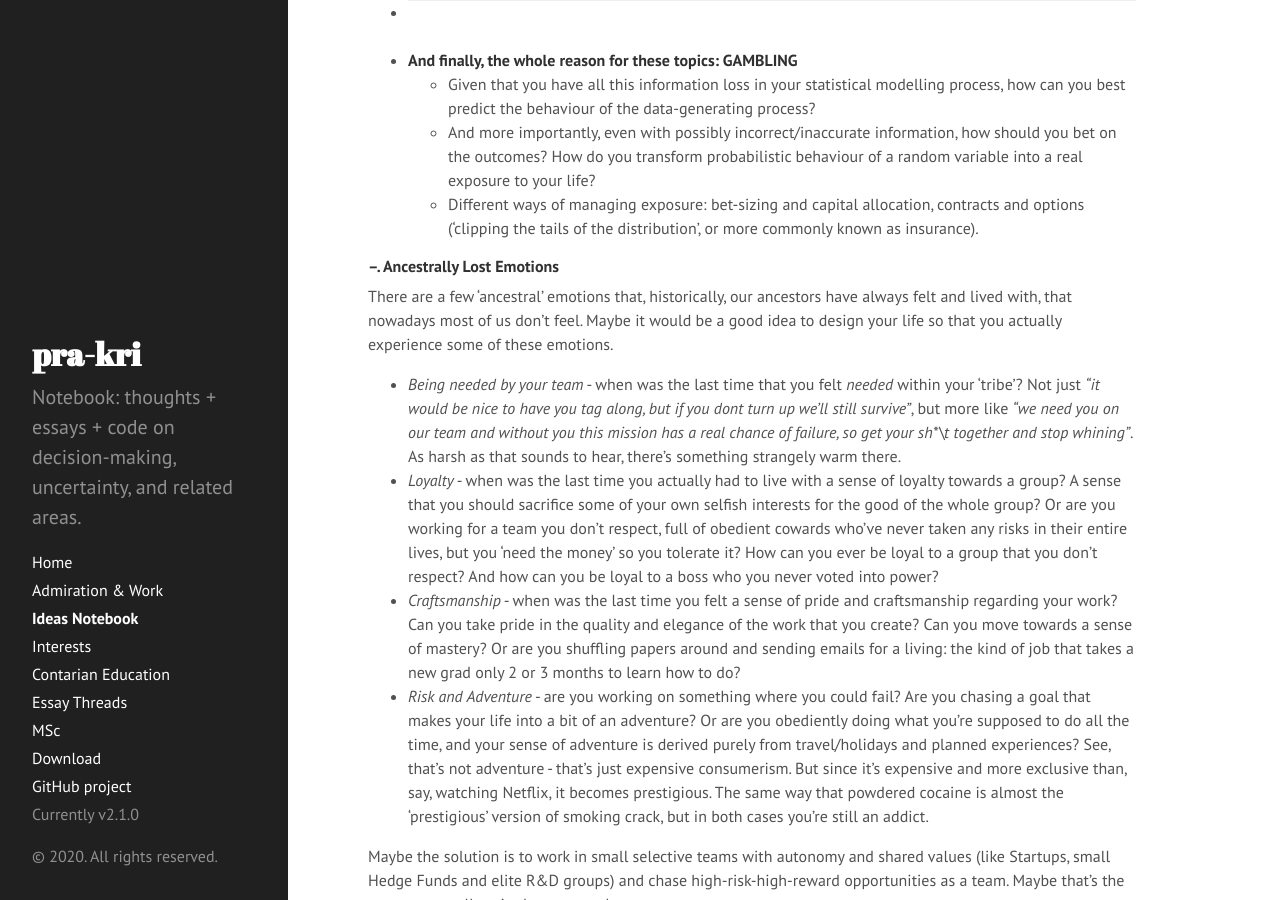
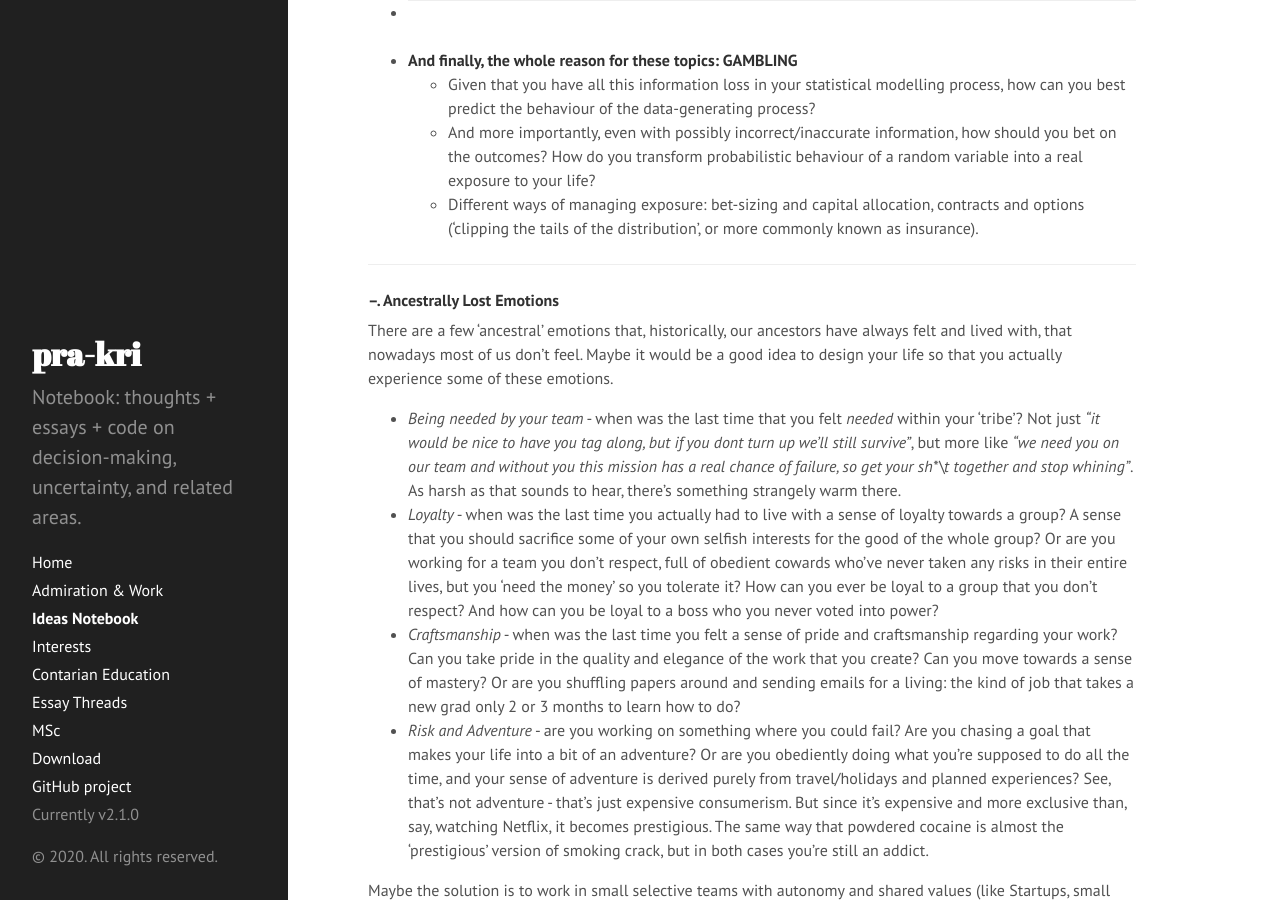
Before and after one commit to pra-kri/pra-kri.github.io, a Jekyll site: the page built from IdeasNotebook.md, in a window 1280 px wide and 900 px high, scrolled down 1906 px. Built offline with Jekyll 4.4.1, drawn with Linux system fonts in a browser that asks for light colours; Markdown is read by kramdown in place of the engine named in the settings.

```diff
--- a/IdeasNotebook.md
+++ b/IdeasNotebook.md
@@ -14,7 +14,7 @@ title: Ideas Notebook
 
 ---
 
-##### --. Information Loss as a framework for your research interests: the 'Procrustean Bed' of Statistics, Probability and Information Theory
+#### --. Information Loss as a framework for your research interests: the 'Procrustean Bed' of Statistics, Probability and Information Theory
 * **Probability Theory**
   * Given a random/uncertain/stochastic process, what sort of outcomes can it possibly generate?
   * Over a long time-span, what will these outcomes look like?
@@ -47,9 +47,9 @@ title: Ideas Notebook
   * Different ways of managing exposure: bet-sizing and capital allocation, contracts and options ('clipping the tails of the distribution', or more commonly known as insurance).
 
 
+---
 
-
-##### --. Ancestrally Lost Emotions
+#### --. Ancestrally Lost Emotions
 There are a few 'ancestral' emotions that, historically, our ancestors have always felt and lived with, that nowadays most of us don't feel. Maybe it would be a good idea to design your life so that you actually experience some of these emotions.
 * *Being needed by your team* - when was the last time that you felt *needed* within your 'tribe'? Not just *"it would be nice to have you tag along, but if you dont turn up we'll still survive"*, but more like *"we need you on our team and without you this mission has a real chance of failure, so get your sh\*\t together and stop whining"*. As harsh as that sounds to hear, there's something strangely warm there.
 * *Loyalty* - when was the last time you actually had to live with a sense of loyalty towards a group? A sense that you should sacrifice some of your own selfish interests for the good of the whole group? Or are you working for a team you don't respect, full of obedient cowards who've never taken any risks in their entire lives, but you 'need the money' so you tolerate it? How can you ever be loyal to a group that you don't respect? And how can you be loyal to a boss who you never voted into power?
@@ -60,7 +60,7 @@ Maybe the solution is to work in small selective teams with autonomy and shared
 
 ---
 
-##### --. Generating Process vs Realized Outcome
+#### --. Generating Process vs Realized Outcome
 * There's a difficult tension between focusing on the generating process vs focusing on the realized outcome.
 * When you focus on the process, and perfecting your 'craft' and on becoming ["So Good They Can't Ignore You"](https://commoncog.com/blog/so-good-they-cant-ignore-you/), you enjoy the day-to-day aspects of work much more, and you improve at a much faster rate.
 * But the whole point of being good at the process is so that you can eventually generate good outcomes. But focusing too much on the outcome makes you sacrifice energy optimising for something quite fleeting: after you generate the outcome, often you are left only with the skills that you picked up.
@@ -74,7 +74,7 @@ Judgement of process over outcome: "Heroes are heroes because they are heroic in
 
 ---
 
-##### --. Having Nothing to Lose, Stoicism, Antifragility and Underdogs
+#### --. Having Nothing to Lose, Stoicism, Antifragility and Underdogs
 * I think Stoicism and the idea behind a 'Memento Mori' can be summed up in this one line: "If I have 'nothing to lose' then it is all gain and I am antifragile" - NNT, Antifragile.
 * A few interesting ways to feel like you have nothing to lose (or feel like it's OK to fail):
   * 'Fear-Setting', and clearly defining the worst-case scenarios (Tim Ferriss)
@@ -98,7 +98,7 @@ Feeling like you have nothing to lose might invoke this state. If you have nothi
 
 ---
 
-##### --. Eustress vs Distress; Predator vs Prey Brain Chemistry...
+#### --. Eustress vs Distress; Predator vs Prey Brain Chemistry...
 
 * Look up later: is eustress just an optimal ratio of cortisol/adrenaline/dopamine? And is distress just a 'bad' balance of those hormones? If so, is the feeling of 'having nothing to lose' just a way of tricking your body into releasing less cortisol (?) so the hormone balance is more optimal?
 * What's the equivalent neuroscience for predatory and prey animals? Predatory animals (Tigers, Wolves, Lions... all the cool ones, really...) have nothing to lose when they hunt. They're already in a default state of 'not having much to eat', so anything they hunt is a positive reward. So maybe their actions are mostly dopamine-motivated?(simplistically speaking)
@@ -108,7 +108,7 @@ Feeling like you have nothing to lose might invoke this state. If you have nothi
 
 ---
 
-##### --. Writing and Expression: Forcing-Functions for Procedural Knowledge
+#### --. Writing and Expression: Forcing-Functions for Procedural Knowledge
 * Something interesting that I've learnt over the last term -  Writing and Expression expose your knowledge to a very useful constraint: the constraint of actually making sense.
 * Sometimes an idea can hibernate in your brain without it necessarily being examined thoroughly. Maybe you believe something because it sounds good, or because everyone else believes it. But the moment you commit to actually explaining the idea on paper, it gets 'exposed'.
 * Without a true understanding of the topic, you won't be able to write anything interesting or coherent. The act of explicitly writing down and exploring an idea on paper *exposes the gaps* in your thinking.
@@ -126,7 +126,7 @@ Feeling like you have nothing to lose might invoke this state. If you have nothi
 
 ---
 
-##### --. Writing: Verbal Explanations vs. Mathematical Proofs; finding the 'Verbal Threads'
+#### --. Writing: Verbal Explanations vs. Mathematical Proofs; finding the 'Verbal Threads'
 * Interestingly, if you look at your memory and understanding of a technical topic *months* after you learn it, the mathematical proofs aren't necessarily what you remember. In fact, what you remember is actually very verbal and/or spatial - you rely heavily on diagrams and verbal explanations. The equations are just representations of the ideas, but compressed into symbols to save space.
 * And similarly, when you listen to a lecturer, you don't focus on the maths symbols - you focus on the sentences that talk *about* those symbols, and *how* they're connected to each other.
 * So maybe the best way to learn technical material is to articulate the content in sentences, and *only then* are you allowed to compact/compress the ideas into symbols.
@@ -135,14 +135,14 @@ Feeling like you have nothing to lose might invoke this state. If you have nothi
 
 ---
 
-##### --. Rate maximisation of X/Y (Should you maximise the numerator, or minimise the denominator?)
+#### --. Rate maximisation of X/Y (Should you maximise the numerator, or minimise the denominator?)
 * You want to maximise the rate of X per Y. Trying to increase the rate of X is numerically, but not practically, equivalent to decreasing Y.
 * Real life example 1: Returns/Risk in finance. Maximising returns and finding alpha might be a very different activity to finding sources of risk and minimising them. But both actions lead to a higer ratio of returns to risk. Sounds very obvious, but maybe it gets forgotten in practice.
 * 'The essence of investment management is the management of risks, not the management of returns.' - Benjamin Graham
 
 ---
 
-##### --. Asymmetries between Losses and Gains...
+#### --. Asymmetries between Losses and Gains...
 * *Magnitude Asymmetry*: a 10% loss can only be 'evened out' with an 11.1% profit. Similarly, 50% loss can only be evened out with a 100% profit. ('volatility tax' M.Spitznagel)
 * *Time Asymmetry*: losses are usually quick (crashes, days), profits are much slower to accumulate (months, years).
 * *Psychological Asymmetry*: if you screw up and lose money at the start of the year on a single day, you'll effectively spend the rest of the year just playing catch-up to break even. How much stress that entails... I dont know... But if you spend the whole year making money and then lose it all on the last day, and break even, it won't be anywhere near as psychologically or physiologically stressful...
@@ -150,7 +150,7 @@ Feeling like you have nothing to lose might invoke this state. If you have nothi
 
 ---
 
-##### --. The Equation for Wisdom, and aging well...
+#### --. The Equation for Wisdom, and aging well...
 * The guys who I respect and whose 'wisdom' I take seriously all have something in common: they have the courage to stand up for what they believe in, and they say what's on their mind. They're willing to take risks and pay the price for their opinions. They're definitely not wimpy conflict-averse conformists, to put it lightly.
 * I still don't know what came first though: did their courage allow them to become wise and interesting, or did their internal wisdom tell them to be courageous?
 * Something that I've personally experienced: Every time I took a risk for something that I believed in, but scared me, I always ended up with some extra sense of self-respect afterwards, even if I failed.
@@ -161,14 +161,14 @@ Feeling like you have nothing to lose might invoke this state. If you have nothi
 
 ---
 
-##### --. Gatekeepers and Rejection
+#### --. Gatekeepers and Rejection
 * I've noticed that rejection feels refreshingly fair when it seems like I've been judged on my actual qualities. Sure, it hurts a little bit - but there's no 'salty' leftover resentment: I feel perfectly fine afterwards, and if anything it motivates me to improve my skills.
 * But when a rejection feels like it was based on surface level inaccurate information, and was made by someone who couldn't make a proper judgement, there's leftover resentment - it feels almost unethical. Most commonly,'unfair' rejections seem to come from gatekeepers: or those who don't have the skills to judge quality, but are in the position to do so. In other words, skillless recruiters and HR leeches with disproportionate power and influence. The types who are impressed by buzzwords and judge you based on the presence of those buzzwords, while the only tangible skill they themselves have is 'sending emails'. (But credit where credit is due: some of the recruiters thrive in a risky career where their income depends on their performance; I think that's quite respectable.)
 * This leads to a more interesting and deeper problem: information symmetry, signalling and honest representation.
 
 ---
 
-##### --. Countersignalling and Pretending
+#### --. Countersignalling and Pretending
 * Anyone would tell you how repulsive it is when someone pretends to be better than they actually are. Someone trying hard to look smart, interesting, strong, or any other positive trait, will always look stupid when they're found out. Bluffing is only (temporarily) impressive when it works.
 * The ethics of information-sharing, and spotting the pretenders, is kept deep in the memories of our DNA. Spotting a pretender brings out an instinctive, strong sense of repulsion and mistrust.
 * But something interesting that I noticed about guys that I respect is that they actually do the opposite of pretending: they **countersignal**. They actually try to downplay some of their impressive traits in a humble way.
@@ -177,7 +177,7 @@ Feeling like you have nothing to lose might invoke this state. If you have nothi
 
 ---
 
-##### --. Focus on the Jugular; Spot the Pulse
+#### --. Focus on the Jugular; Spot the Pulse
 * Or, more elegantly said: "If they don't go for the jugular, they don't know where it is." [(link)](https://startupbros.com/antifragile-act-cant-know-much/)
 * And, "Nitpicking is the unmistakable mark of cluelessness" - N.N.Taleb
 * In other words, in any conversation, don't be the clueless idiot who has no idea where the jugular is.
@@ -186,14 +186,14 @@ Feeling like you have nothing to lose might invoke this state. If you have nothi
 
 ---
 
-##### --. Noise Detection
+#### --. Noise Detection
 * (todo)
 * (knowing what to ignore, negative knowledge)...
 * Now, the idea of detecting which rules, conventions and people to ignore: unruliness, disagreeableness.
 
 ---
 
-##### -. High Agency; Unruliness; Disagreeableness
+#### -. High Agency; Unruliness; Disagreeableness
 * Something important to remember and 'unlearn' after all those years of schooling and credential-gathering: **Listening to instructions is NOT the same thing as playing to win.** Breaking conventions and ignoring what you're 'supposed' to do, and aggressively chasing your own interests, is sometimes the best option. Seeking the approval or permission of an institution or a system designed by an obedient nerd isn't really winning. Some of your favourite writers all have their unique takes on this idea.
 * Eric Weinstein: ['High Agency'](https://tim.blog/wp-content/uploads/2018/08/131-eric-weinstein.pdf)
 * Paul Graham: ['Relentlessly Resourceful'](http://www.paulgraham.com/relres.html), ['The Lesson to Unlearn'](http://paulgraham.com/lesson.html)
@@ -206,12 +206,12 @@ Feeling like you have nothing to lose might invoke this state. If you have nothi
 
 ---
 
-##### --. Sacrifice + Risk
+#### --. Sacrifice + Risk
 * (todo)
 
 ---
 
-##### --. The 99/1 Barbell Personality; Directed Intensity; 10am/12pm/*2pm*/4pm
+#### --. The 99/1 Barbell Personality; Directed Intensity; 10am/12pm/*2pm*/4pm
 * The Personality Barbell: Probably the greatest idea that I've picked up over the past year, and something I've noticed about the guys that I respect: they have the capacity for aggression and power, but they don't overuse it. 99% of the time, they show a combination of humility, hospitality, gratitude, kindness and a general sense of relaxed playfulness. In other words, most of the time, they're very chill, down to earth and don't take themselves seriously. But in that rare 1% of the time when it's needed, they can 'activate' the aggression, conviction and disagreeableness that makes them respectable to begin with. They go straight for the jugular when it's time, so to speak. 10/01/20 - Watched the acceptance speech by Dave Chappelle, for the Mark Twain award. Apparently his mum used to say something to him when he was younger: 'Sometimes you have to be a lion so you can be the lamb you really are.'
 * The Craftsmanship Barbell: Similarly for technical and creative disciplines/crafts, world-class performers claim to apply a similar idea with their craft. Most of the time is spent in a relaxed, low-effort mode. And when it's time to start working, they turn up their intensity and aggression to the max, in an almost disagreeable and antagonistic way: absolutely nothing should stand in the way of their craft, and they have no time for time-wasting distractions or empty words. Eric Weinstein, Tim Ferriss, Jocko Willink, Nassim Taleb, Josh Waitzkin, Cal Newport, Naval Ravikant, Paul Graham... etc all talk about variations on this idea. 'Deep Work' seems to be the current popular term for it, but it doesn't quite linguistically capture the aggression and harsh intensity behind the work.
 * I've found that this on/off intensity idea is the most helpful for learning fast and enjoying the process. Every day, at 10am,12pm and 4pm, dedicate 2-hour blocks to aggressively chase down anything you want to work on. Each block should consist of: 90-mins of pure focus and disagreeable intensity on mastering your craft or subject. No talking, no planning, no brainstorming. Just pure action and relentless movement. And then 30mins of just relaxing and doing nothing. 3 of these productive blocks (at 10,12 and 4) means you'll do roughly 4.5hrs of intense work every single day. And then from 6pm+, you can reflect on what you've learnt, cook some steak, drink with friends, daydream, or do whatever you want really... A consistent routine of 3-intense-blocks-per-day will get you further than most other schedules. And, because of Jensen's Inequality and Convexity, you'll probably do better with short intense sprints and long rests, rather than long stretches of medium intensity.
@@ -219,7 +219,7 @@ Feeling like you have nothing to lose might invoke this state. If you have nothi
 
 ---
 
-##### --. Divergence of Intelligence and Aggression over History
+#### --. Divergence of Intelligence and Aggression over History
 * "The society that separates scholars from its warriors will have its thinking done by cowards and its fighting done by fools."
 * Historically, in hunter-gatherer times, I think it would be a decent bet to say that the smartest men were probably also amongst the strongest. There was probably some sort of link between Intelligence/Mastery/Skill and Strength/Aggression. I think this is partly because the real 'intelligence' of a man was measured by his ability to fight and hunt and work well within a tribe/coalition.
 * Nowadays, there seems to be an anti-correlation here. Some of the 'smartest' nerds seem to have the weakest physiques, while some of the biggest, brawniest and most aggressive seem to lack intelligence and skill.
@@ -230,7 +230,7 @@ Feeling like you have nothing to lose might invoke this state. If you have nothi
 
 ---
 
-##### --. Gambling Away Time
+#### --. Gambling Away Time
 * A recent recurring idea that I've seen being used by multiple people is the idea of betting your time.
     * Tim Ferriss - 2 week experiments
     * Basecamp/37 Signals - 6-week bets (from Shape Up)
@@ -244,7 +244,7 @@ So maybe a good approach might be to bet 2-hour-blocks of time to work on the mo
 
 ---
 
-##### --. Enjoyment is Time-Dependent and Path-Dependent
+#### --. Enjoyment is Time-Dependent and Path-Dependent
 * Why is it that the same activity, done under different conditions, can feel entirely different? That's something you should keep in mind when it comes to structuring your work.
 * **Time-Dependence**: Something that you enjoy doing for 4 hours might become boring if you are compelled to do it for 8 hours a day. Worse, it might become truly unbearable if you have to *pretend* to do it for 8 hours a day ;)
 * **Path-Dependence**: Sometimes, you can only start enjoying working on something *after* you've taken care of the problem on your mind. Until then, you will be distracted and any work you do will feel forced. And sometimes you just need to [do something creative](https://tim.blog/2019/12/18/make-before-you-manage/) *before* you start doing the non-creative work.
@@ -253,7 +253,7 @@ So maybe a good approach might be to bet 2-hour-blocks of time to work on the mo
 
 ---
 
-##### Violence, Law and the Outsourcing Problem
+#### Violence, Law and the Outsourcing Problem
 * Without capacity for violence, or the threat of violence, there would be no way to enforce the law. "A rule not ultimately backed by the threat of violence is merely a suggestion."
 * So in a way, the police is just our outsourced 'violence department', through taxes. And we rely on their capacity for violence to maintain any semblance of what we call 'law' and 'ethics'.
 * But the problem with outsourcing is that you lose your independence and become overly reliant on others.
```
